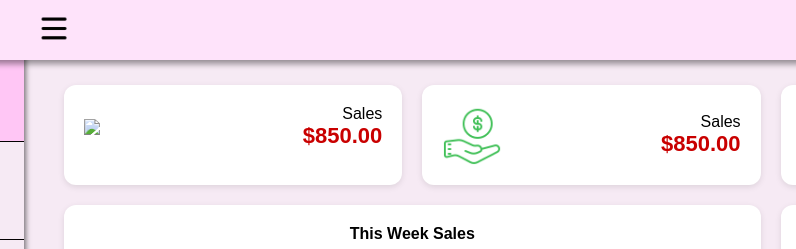
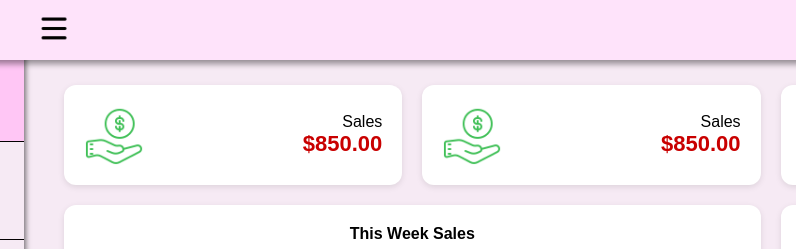
Before and after one commit to solinda-git/web-assignment-G2, a plain HTML site: page Final WEB-G2/dashboard.html in a window 1280 px wide. Shown: the top 249 px of the page, 116-912 px from the left. Drawn offline with nearby package versions, Linux system fonts and the light colour scheme.

Commit message:
Update dashboard.html

```diff
--- a/Final WEB-G2/dashboard.html
+++ b/Final WEB-G2/dashboard.html
@@ -53,7 +53,7 @@
 
         <div class="card">
             <div class="sales-row">
-                <img src="./pictures/m" class="sales-icon">
+                <img src="./pictures/money.png" class="sales-icon">
                 <div class="sales-info">Sales<br><span class="sales-amount">$850.00</span></div>
             </div>
         </div>
```
